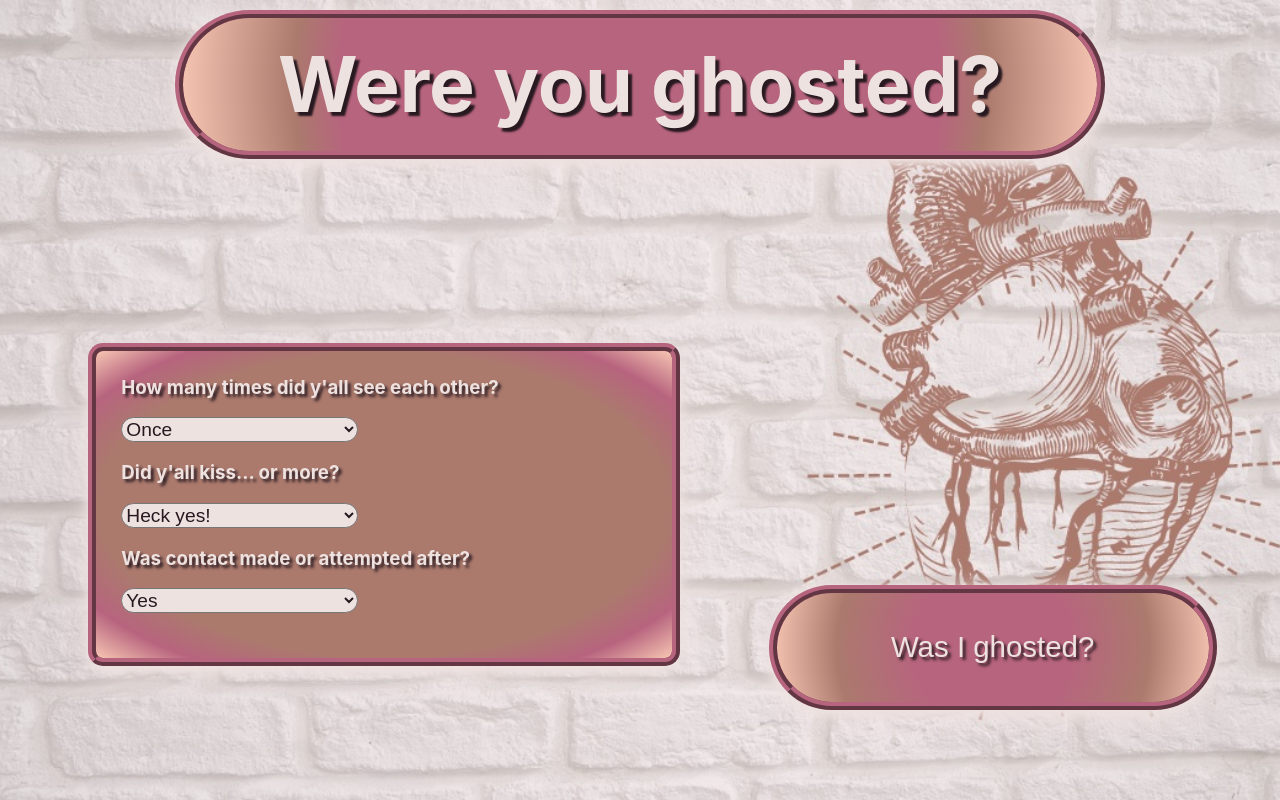
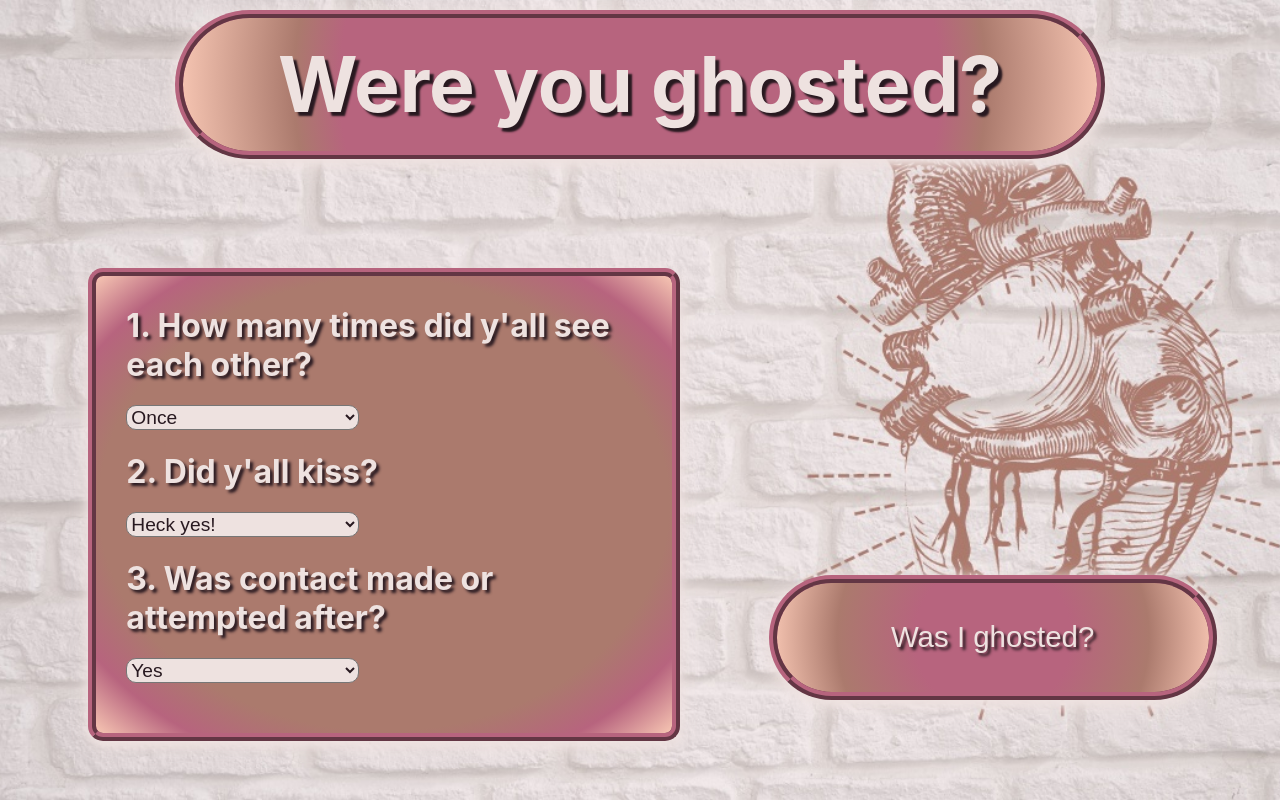
Before and after one commit to ChippyChoppy/was-i-ghosted, a React (Create React App) app: page /questions in a window 1280 px wide. Built offline with nearby package versions, Linux system fonts and the light colour scheme.

Commit message:
little bit of zhuzhing

```diff
--- a/src/Components/Questions.js
+++ b/src/Components/Questions.js
@@ -41,18 +41,18 @@ const Questions = ({ isGhosted, ghostState }) => {
         <Main>
             <Questionaire>
                 <Form>
-                    <h3>How many times did y'all see each other?</h3>
+                    <h1>1. How many times did y'all see each other?</h1>
                     <Selection onChange={dateHandler}>
                         <option value="once">Once</option>
                         <option value="twice">Twice</option>
                         <option value="thrice">Thrice or more</option>
                     </Selection>
-                    <h3>Did y'all kiss... or more?</h3>
+                    <h1>2. Did y'all kiss?</h1>
                     <Selection onChange={kissHandler}>
                         <option value="heck yes!">Heck yes!</option>
                         <option value="nope">Nope</option>
                     </Selection>
-                    <h3>Was contact made or attempted after?</h3>
+                    <h1>3. Was contact made or attempted after?</h1>
                     <Selection onChange={talkHandler}>
                         <option value="yes">Yes</option>
                         <option value="no">No</option>
@@ -93,7 +93,7 @@ margin: 0px 25px
 `
 
 const Form = styled.form `
-margin: 25px;
+margin: 30px;
 `
 
 const Button = styled.button`
@@ -107,14 +107,13 @@ width: 35%;
 height: 125px;
 font-size: 2.3vw;
 align-self: flex-end;
-margin: 0px 0px 55px 0px
+margin: 0px 0px 65px 0px
 `
 
 const Selection = styled.select `
 background-color: #eee2e0;
 color: #281920;
-border-radius: 25px;
+border-radius: 10px;
 width: 45%;
 font-size: 1.5vw;
-
 `
```
